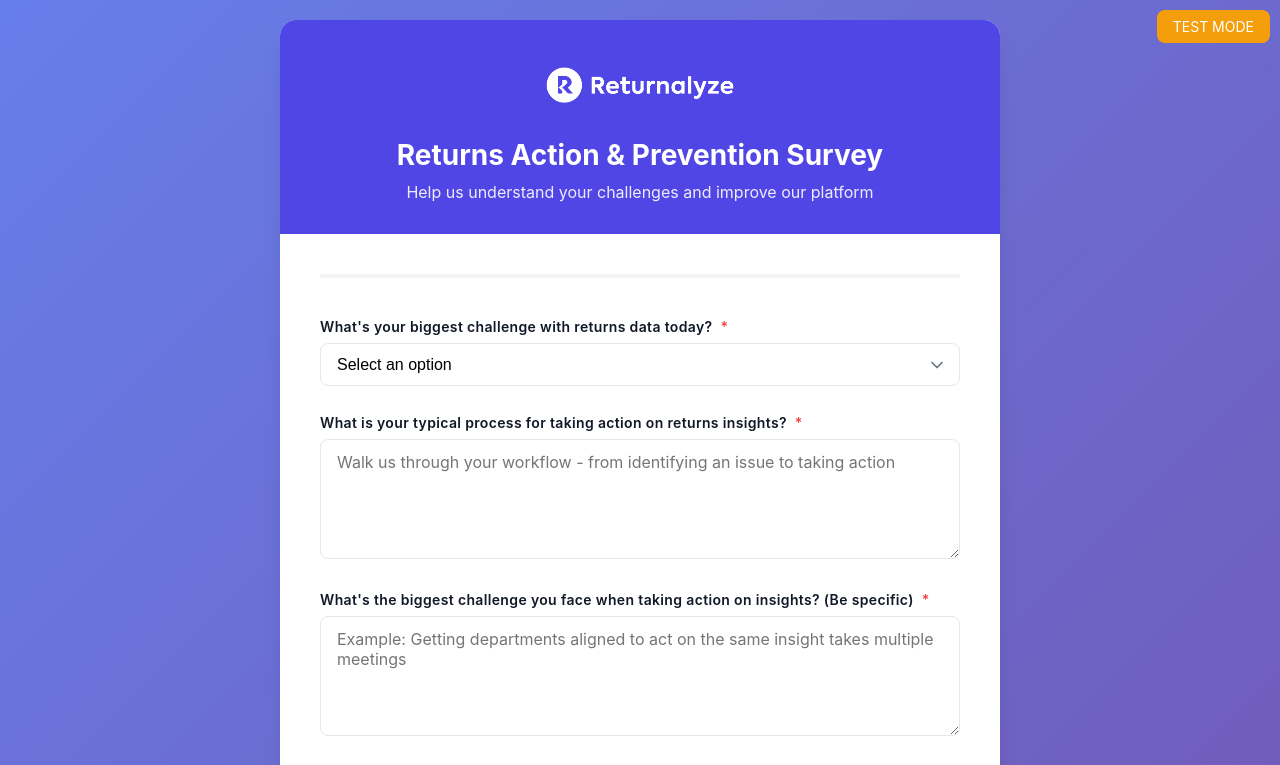
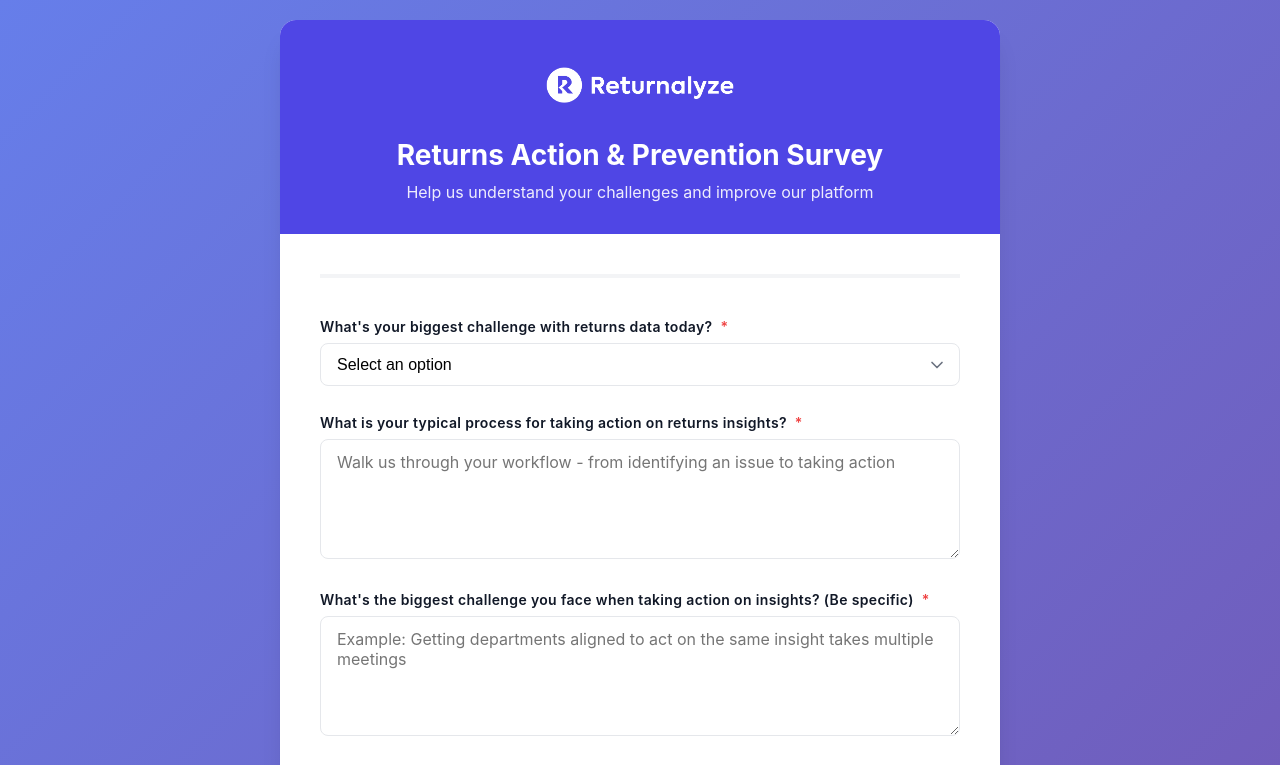
Before and after one commit to JayL42/Rz-Survey, a plain HTML site: page index.html in a window 1280 px wide. Shown: the top 765 px of the page. Drawn offline with Linux system fonts and the light colour scheme.

Commit message:
Update index.html

```diff
--- a/index.html
+++ b/index.html
@@ -405,7 +405,7 @@
         const urlParams = new URLSearchParams(window.location.search);
         const IS_PRODUCTION = urlParams.get('mode') === 'production' ? true :
                               urlParams.get('mode') === 'test' ? false :
-                              false; // Default to test mode
+                              true; // Default to test mode
 
         const WEBHOOK_URLS = {
             test: 'https://jayl42.app.n8n.cloud/webhook-test/bce6775a-1456-41a6-82c4-e70749270256',
```
